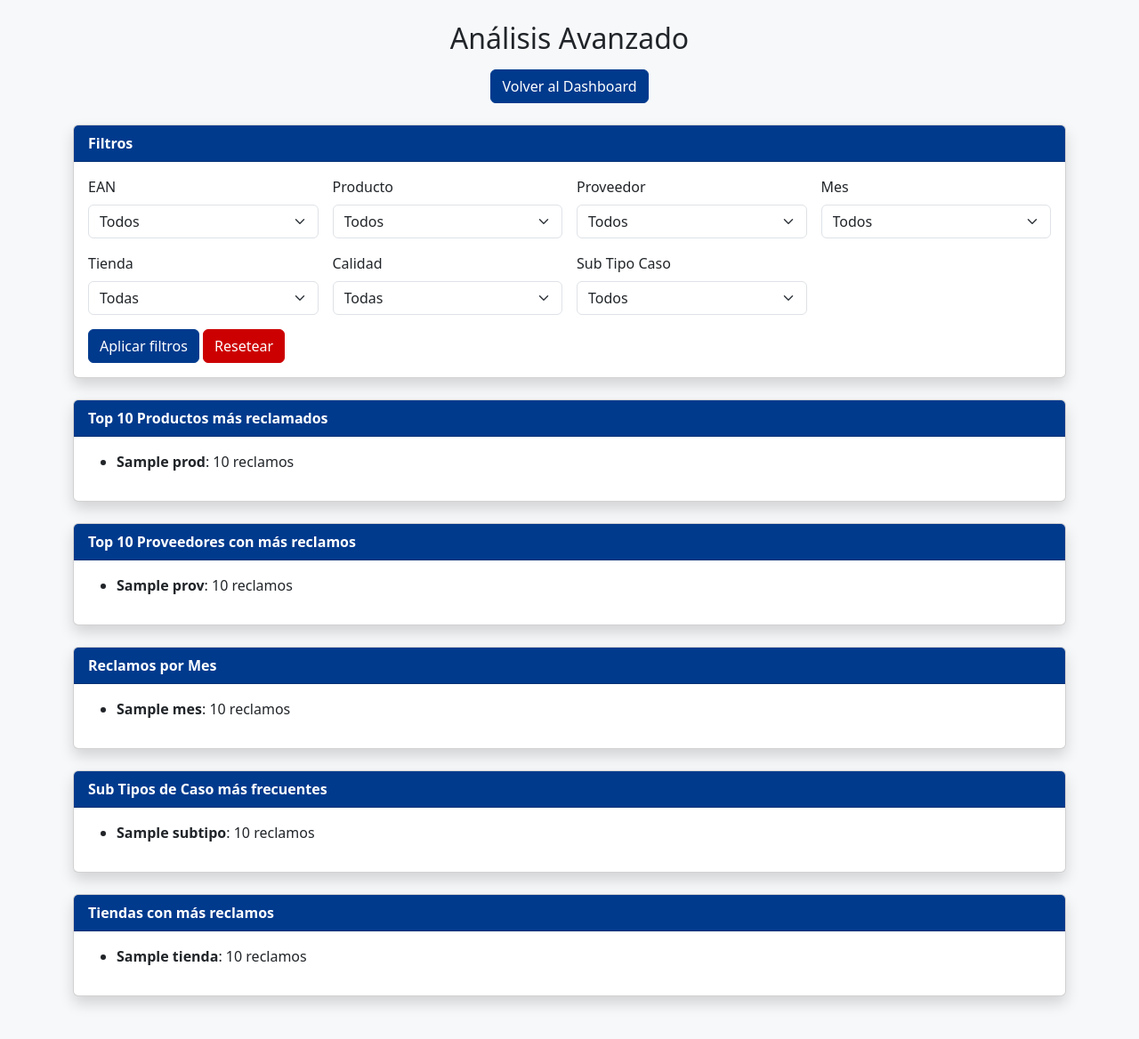
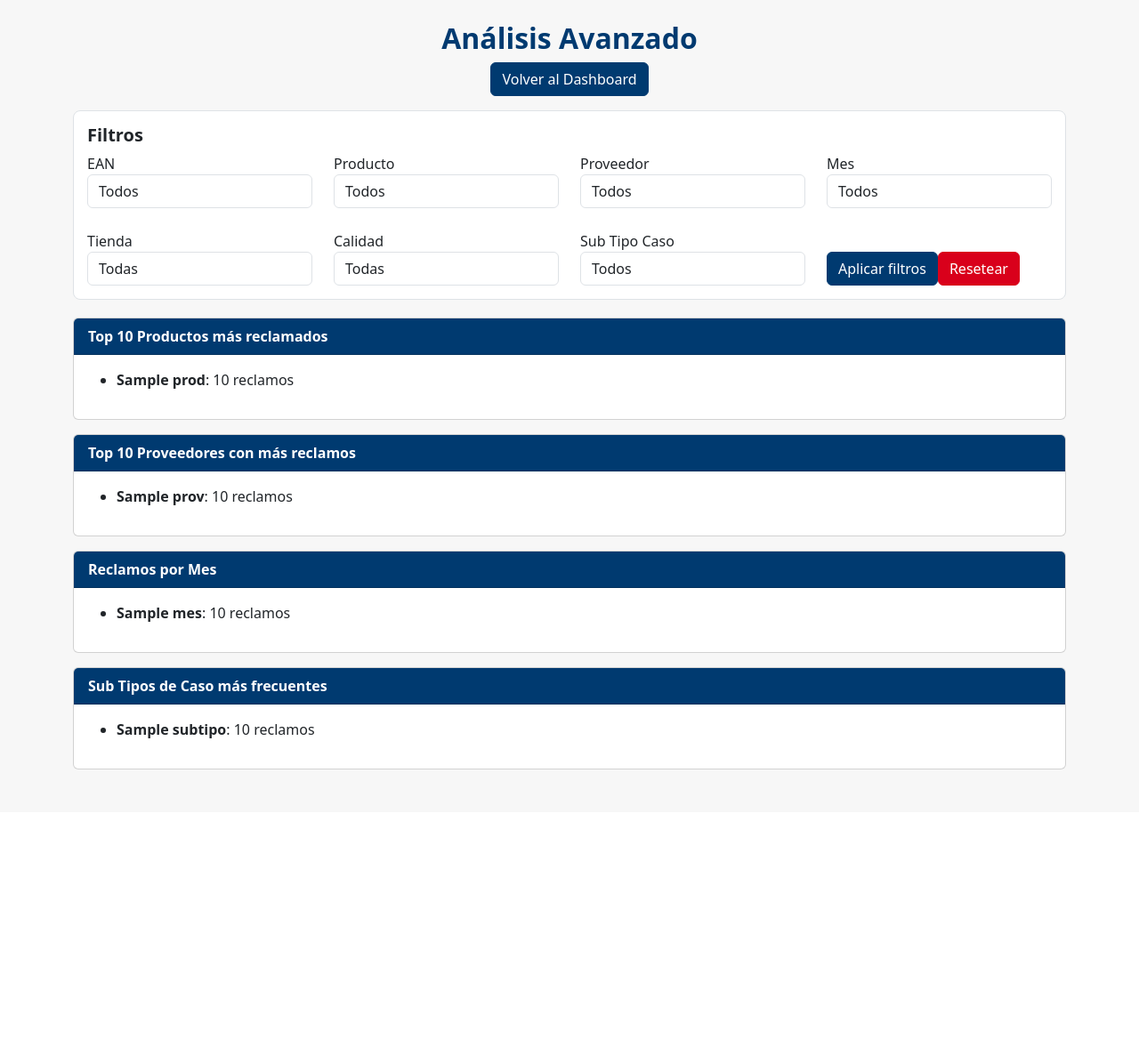
Before and after one commit to Gazula/Dash.Calidad, a FastAPI app: template templates/analisis.html in a window 1280 px wide. Shown: the whole page at 89% size. After the commit the page ends 865 px from the top, so only its background shows below. Run offline with FastAPI, Linux system fonts and the light colour scheme; the template is opened without the code that fills it: most values are stand-ins (such as "Sample title", 1, 10 or a date in 2020); some libraries are stand-ins or nearby versions.

Commit message:
Update analisis.html

```diff
--- a/templates/analisis.html
+++ b/templates/analisis.html
@@ -4,48 +4,65 @@
     <meta charset="UTF-8">
     <title>Análisis Avanzado</title>
     <link rel="stylesheet" href="/static/bootstrap.min.css">
-    <script src="/static/chart.min.js"></script>
 
     <style>
         body {
-            background: #f7f8fa;
+            background-color: #f7f7f7;
         }
         .card-header {
-            background: #003a8d;
+            background-color: #003a70;
             color: white;
             font-weight: bold;
         }
+        h2 {
+            margin-top: 20px;
+            text-align: center;
+            color: #003a70;
+            font-weight: bold;
+        }
         .btn-primary {
-            background: #003a8d;
-            border-color: #003a8d;
+            background-color: #003a70;
+            border-color: #003a70;
         }
         .btn-danger {
-            background: #cc0000;
-            border-color: #cc0000;
+            background-color: #d9001b;
+            border-color: #d9001b;
+        }
+        .top-space {
+            margin-top: 25px;
+        }
+        .filter-box {
+            background: white;
+            padding: 15px;
+            border-radius: 8px;
+            border: 1px solid #dee2e6;
+            margin-bottom: 20px;
         }
     </style>
 </head>
 
-<body class="container py-4">
+<body>
 
-    <h2 class="text-center mb-3">Análisis Avanzado</h2>
+<div class="container mt-4">
 
-    <div class="text-center mb-4">
+    <h2>Análisis Avanzado</h2>
+
+    <div class="text-center mb-3">
         <a href="/dashboard" class="btn btn-primary">Volver al Dashboard</a>
     </div>
 
-    <!-- ==========================
+    <!-- =======================================
          FILTROS
-    =========================== -->
-    <div class="card mb-4 shadow">
-        <div class="card-header">Filtros</div>
-        <div class="card-body">
+         ======================================= -->
+    <div class="filter-box">
+        <h5><strong>Filtros</strong></h5>
+        <form method="get" action="/analisis">
 
-            <form method="get" action="/analisis" class="row g-3">
+            <div class="row">
 
                 <div class="col-md-3">
-                    <label class="form-label">EAN</label>
-                    <select class="form-select" name="ean">
+                    <label>EAN</label>
+                    <select class="form-control" name="ean">
                         <option value="">Todos</option>
                         {% for x in filtros.ean %}
                             <option value="{{ x }}">{{ x }}</option>
@@ -54,8 +71,8 @@
                 </div>
 
                 <div class="col-md-3">
-                    <label class="form-label">Producto</label>
-                    <select class="form-select" name="descripcion">
+                    <label>Producto</label>
+                    <select class="form-control" name="descripcion">
                         <option value="">Todos</option>
                         {% for x in filtros.descripcion %}
                             <option value="{{ x }}">{{ x }}</option>
@@ -64,8 +81,8 @@
                 </div>
 
                 <div class="col-md-3">
-                    <label class="form-label">Proveedor</label>
-                    <select class="form-select" name="proveedor">
+                    <label>Proveedor</label>
+                    <select class="form-control" name="proveedor">
                         <option value="">Todos</option>
                         {% for x in filtros.proveedor %}
                             <option value="{{ x }}">{{ x }}</option>
@@ -74,18 +91,21 @@
                 </div>
 
                 <div class="col-md-3">
-                    <label class="form-label">Mes</label>
-                    <select class="form-select" name="mes">
+                    <label>Mes</label>
+                    <select class="form-control" name="mes">
                         <option value="">Todos</option>
                         {% for x in filtros.mes %}
                             <option value="{{ x }}">{{ x }}</option>
                         {% endfor %}
                     </select>
                 </div>
+            </div>
+
+            <div class="row top-space">
 
                 <div class="col-md-3">
-                    <label class="form-label">Tienda</label>
-                    <select class="form-select" name="tienda">
+                    <label>Tienda</label>
+                    <select class="form-control" name="tienda">
                         <option value="">Todas</option>
                         {% for x in filtros.tienda %}
                             <option value="{{ x }}">{{ x }}</option>
@@ -94,8 +114,8 @@
                 </div>
 
                 <div class="col-md-3">
-                    <label class="form-label">Calidad</label>
-                    <select class="form-select" name="calidad">
+                    <label>Calidad</label>
+                    <select class="form-control" name="calidad">
                         <option value="">Todas</option>
                         {% for x in filtros.calidad %}
                             <option value="{{ x }}">{{ x }}</option>
@@ -104,8 +124,8 @@
                 </div>
 
                 <div class="col-md-3">
-                    <label class="form-label">Sub Tipo Caso</label>
-                    <select class="form-select" name="subtipo">
+                    <label>Sub Tipo Caso</label>
+                    <select class="form-control" name="subtipo">
                         <option value="">Todos</option>
                         {% for x in filtros.subtipo %}
                             <option value="{{ x }}">{{ x }}</option>
@@ -113,26 +133,25 @@
                     </select>
                 </div>
 
-                <div class="col-md-12 mt-3">
-                    <button class="btn btn-primary">Aplicar filtros</button>
+                <div class="col-md-3 d-flex align-items-end">
+                    <button class="btn btn-primary mr-2" type="submit">Aplicar filtros</button>
                     <a href="/analisis" class="btn btn-danger">Resetear</a>
                 </div>
 
+            </div>
         </form>
-
-        </div>
     </div>
 
-    <!-- ==========================
-         TOP 10 PRODUCTOS
-    =========================== -->
-    <div class="card mb-4 shadow">
+    <!-- =======================================
+         SECCIÓN: TOP PRODUCTOS
+         ======================================= -->
+    <div class="card mt-3">
         <div class="card-header">Top 10 Productos más reclamados</div>
         <div class="card-body">
             {% if top_prod %}
             <ul>
-                {% for nombre, cant in top_prod.items() %}
-                    <li><strong>{{ nombre }}</strong>: {{ cant }} reclamos</li>
+                {% for p, cant in top_prod.items() %}
+                    <li><strong>{{ p }}</strong>: {{ cant }} reclamos</li>
                 {% endfor %}
             </ul>
             {% else %}
@@ -141,28 +160,28 @@
         </div>
     </div>
 
-    <!-- ==========================
-         TOP 10 PROVEEDORES
-    =========================== -->
-    <div class="card mb-4 shadow">
+    <!-- =======================================
+         SECCIÓN: TOP PROVEEDORES
+         ======================================= -->
+    <div class="card mt-3">
         <div class="card-header">Top 10 Proveedores con más reclamos</div>
         <div class="card-body">
             {% if top_prov %}
             <ul>
-                {% for nombre, cant in top_prov.items() %}
-                    <li><strong>{{ nombre }}</strong>: {{ cant }} reclamos</li>
+                {% for p, cant in top_prov.items() %}
+                    <li><strong>{{ p }}</strong>: {{ cant }} reclamos</li>
                 {% endfor %}
             </ul>
             {% else %}
-                <p>No hay datos para mostrar.</p>
+                <p>No hay datos.</p>
             {% endif %}
         </div>
     </div>
 
-    <!-- ==========================
-         RECLAMOS POR MES
-    =========================== -->
-    <div class="card mb-4 shadow">
+    <!-- =======================================
+         SECCIÓN: RECLAMOS POR MES
+         ======================================= -->
+    <div class="card mt-3">
         <div class="card-header">Reclamos por Mes</div>
         <div class="card-body">
             {% if reclamos_mes %}
@@ -172,45 +191,29 @@
                 {% endfor %}
             </ul>
             {% else %}
-                <p>No hay datos para mostrar.</p>
+                <p>No hay datos.</p>
             {% endif %}
         </div>
     </div>
 
-    <!-- ==========================
-         SUBTIPOS MÁS FRECUENTES
-    =========================== -->
-    <div class="card mb-4 shadow">
+    <!-- =======================================
+         SECCIÓN: SUBTIPO CASO
+         ======================================= -->
+    <div class="card mt-3 mb-5">
         <div class="card-header">Sub Tipos de Caso más frecuentes</div>
         <div class="card-body">
             {% if subtipos %}
             <ul>
-                {% for nombre, cant in subtipos.items() %}
-                    <li><strong>{{ nombre }}</strong>: {{ cant }} reclamos</li>
+                {% for st, cant in subtipos.items() %}
+                    <li><strong>{{ st }}</strong>: {{ cant }} reclamos</li>
                 {% endfor %}
             </ul>
             {% else %}
-                <p>No hay datos para mostrar.</p>
+                <p>No hay datos.</p>
             {% endif %}
         </div>
     </div>
 
-    <!-- ==========================
-         TOP TIENDAS
-    =========================== -->
-    <div class="card mb-4 shadow">
-        <div class="card-header">Tiendas con más reclamos</div>
-        <div class="card-body">
-            {% if top_tiendas %}
-                <ul>
-                {% for tienda, cant in top_tiendas.items() %}
-                    <li><strong>{{ tienda }}</strong>: {{ cant }} reclamos</li>
-                {% endfor %}
-                </ul>
-            {% else %}
-                <p>No hay datos para mostrar.</p>
-            {% endif %}
-        </div>
 </div>
 
 </body>
```
Lines whose indentation alone changed are shown as unchanged.
